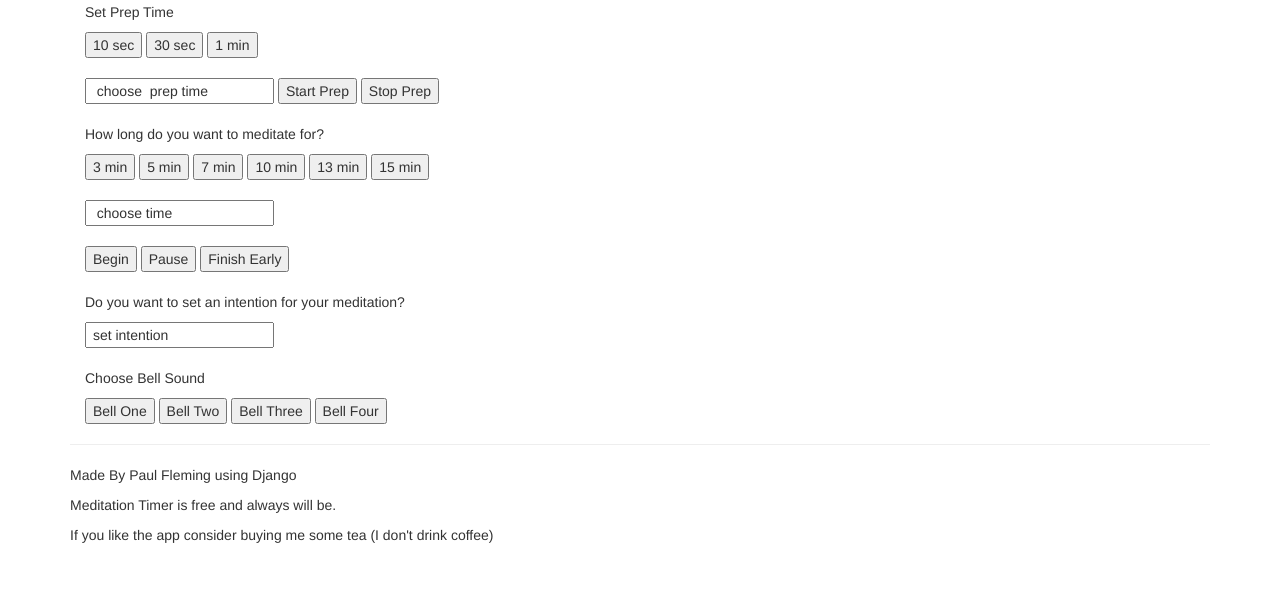
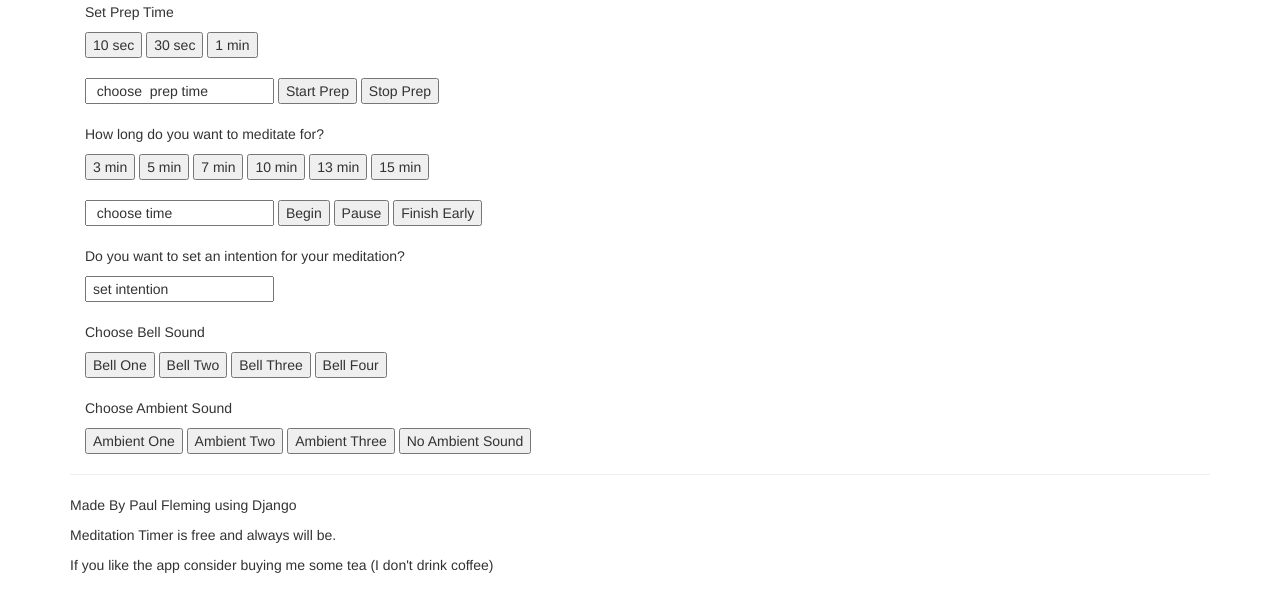
Before and after one commit to PaulMFleming/MeditationTimer, a Django app: page /timer/ in a window 1280 px wide. Shown: the part 162-774 px from the top of the page. Run offline with Django 3.2, Linux system fonts and the light colour scheme; some libraries are stand-ins or nearby versions.

Commit message:
setup ambient samplers

```diff
--- a/Meditate_prj/static/js/timer.js
+++ b/Meditate_prj/static/js/timer.js
@@ -3,7 +3,9 @@ var prepCounter = moment.utc(180*1000).format('mm:ss');
 var t;
 var isTimerOn = false;
 
-var tone = document.getElementById("bell-one");;
+var tone = document.getElementById("bell-one");
+var ambient = document.getElementById("no-ambient");
+var ambientSampler = document.getElementById("no-ambient");
 
 function prepCountdown() {
     document.getElementById("prep-text").value = moment.utc(prepCounter*1000).format('mm:ss');
@@ -41,6 +43,7 @@ function startMe() {
     if (!isTimerOn) {
       isTimerOn = true;
       tone.play();
+      ambient.play();
       countdown();
     }
 }
@@ -160,3 +163,49 @@ function setBellFour() {
     tone.play();
     return tone
 }
+
+function setAmbientOne(){
+    tone.pause();
+    tone.currentTime = 0;
+    ambientSampler.pause();
+    ambientSampler.currentTime = 0;
+    ambient = document.getElementById("ambient-one");
+    ambientSampler = document.getElementById("ambient-one-sampler");
+    ambientSampler.play();
+    return ambient;
+    return ambientSampler;
+}
+
+function setAmbientTwo(){
+    tone.pause();
+    tone.currentTime = 0;
+    ambientSampler.pause();
+    ambientSampler.currentTime = 0;
+    ambient = document.getElementById("ambient-two");
+    ambientSampler = document.getElementById("ambient-two-sampler");
+    ambientSampler.play();
+    return ambient;
+    return ambientSampler;
+}
+
+function setAmbientThree(){
+    tone.pause();
+    tone.currentTime = 0;
+    ambientSampler.pause();
+    ambientSampler.currentTime = 0;
+    ambient = document.getElementById("ambient-three");
+    ambientSampler = document.getElementById("ambient-three-sampler");
+    ambientSampler.play();
+    return ambient;
+    return ambientSampler;
+}
+
+function setNoAmbient(){
+    tone.pause();
+    tone.currentTime = 0;
+    ambient.pause();
+    ambient.currentTime = 0;
+    ambient = document.getElementById("no-ambient");
+    ambient.play();
+    return ambient;
+}
--- a/Meditate_prj/templates/timer.html
+++ b/Meditate_prj/templates/timer.html
@@ -26,8 +26,6 @@
         <br><br>
 
         <input type="text" id='text' value="  choose time">
-        <br><br>
-
         <input type="button" value="Begin" onclick="startMe();">
         <input type="button" value="Pause" onclick="stopMe();">
         <input type="button" value="Finish Early" onclick="resetMe();">
@@ -42,8 +40,16 @@
         <button id="bellTwo" onclick="setBellTwo()">Bell Two</button>
         <button id="bellThree" onclick="setBellThree()">Bell Three</button>
         <button id="bellFour" onclick="setBellFour()">Bell Four</button>
+        <br><br>
+
+        <p>Choose Ambient Sound</p>
+        <button id="ambientOne" onclick="setAmbientOne()">Ambient One</button>
+        <button id="ambientTwo" onclick="setAmbientTwo()">Ambient Two</button>
+        <button id="ambientThree" onclick="setAmbientThree()">Ambient Three</button>
+        <button id="noAmbient" onclick="setNoAmbient()">No Ambient Sound</button>
     </div>
 
+    <!-- Bells -->
     <audio class="bells" id="bell-one">
         <source src="{% static "/media/audio/bells/bellOne.mp3" %}">
     </audio>
@@ -57,6 +63,28 @@
         <source src="{% static "/media/audio/bells/bellFour.mp3" %}">
     </audio>
 
+    <!-- Ambient Ttones -->
+    <audio class="ambient" id="ambient-one">
+        <source src="{% static "/media/audio/ambient/ambientOne.mp3" %}">
+    </audio>
+    <audio class="ambient" id="ambient-one-sampler">
+        <source src="{% static "/media/audio/ambient/ambientOneSampler.mp3" %}">
+    </audio>
+    <audio class="ambient" id="ambient-two">
+        <source src="{% static "/media/audio/ambient/ambientTwo.mp3" %}">
+    </audio>
+    <audio class="ambient" id="ambient-two-sampler">
+            <source src="{% static "/media/audio/ambient/ambientTwoSampler.mp3" %}">
+        </audio>
+    <audio class="ambient" id="ambient-three">
+        <source src="{% static "/media/audio/ambient/ambientThree.mp3" %}">
+    </audio>
+    <audio class="ambient" id="ambient-three-sampler">
+        <source src="{% static "/media/audio/ambient/ambientThreeSampler.mp3" %}">
+    </audio>
+    <audio class="ambient" id="no-ambient">
+            <source src="{% static "/media/audio/ambient/noAmbient.mp3" %}">
+    </audio>
 {% endblock %}
 
 {% block scripts %}
```
Also changed, not shown: 7 other files.
